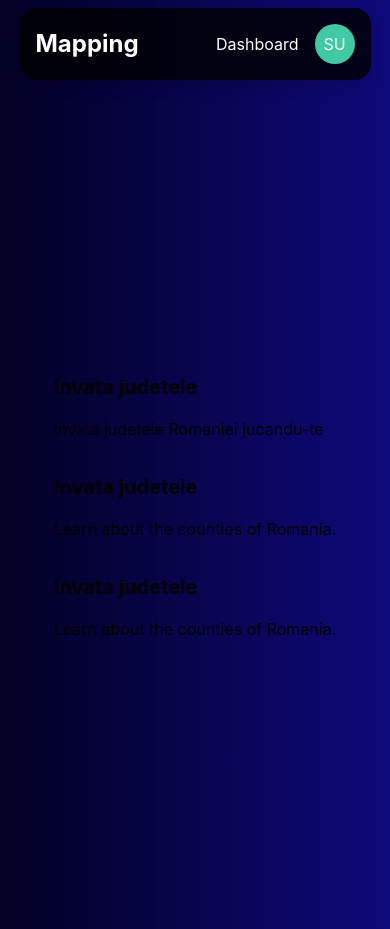
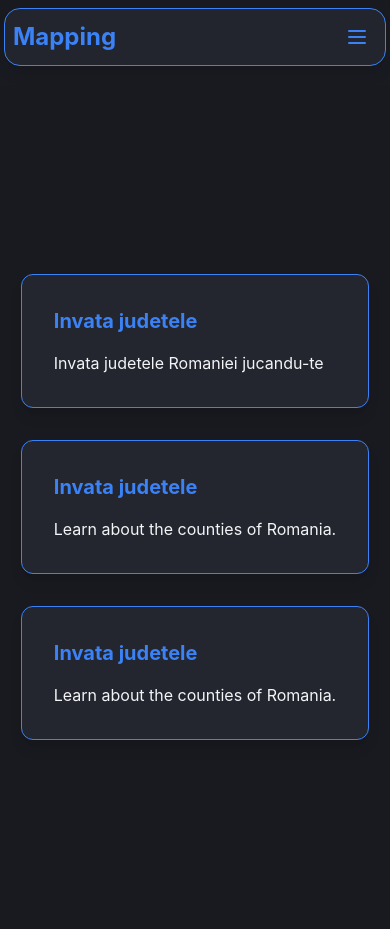
Before and after one commit to LaszloRobert/study-map-frontend, a React (Create React App) app: page /dashboard in a window 390 px wide. Built offline with nearby package versions, Linux system fonts and the light colour scheme; sample sign-in values are in the browser's storage.

Commit message:
Change the coloring and make the app mobile friendly.

```diff
--- a/src/App.css
+++ b/src/App.css
@@ -1,20 +1,19 @@
 /* Default map styles */
 .map path {
-  fill: #ccc;
-  stroke: #000;
+  fill: #23262F; /* surface */
+  stroke: #3B82F6; /* primary */
   stroke-width: 0.5;
   cursor: pointer;
 }
 
 /* Hover effect for paths */
 .map path:hover {
-  fill: #c0a975;
+  fill: #F59E42; /* secondary */
 }
 
 /* When in game mode, disable the hover effect on paths */
 .game-mode .map path:hover {
-  fill: #ccc;
-  /* or use 'inherit' */
+  fill: #23262F;
   cursor: default;
 }
 
@@ -38,10 +37,7 @@
 
 /* Locked counties */
 .locked {
-  fill: #ccc;
-  /* Light gray to indicate locked */
+  fill: #A1A1AA; /* muted */
   cursor: not-allowed;
-  /* Indicate not clickable */
   opacity: 0.6;
-  /* Slight transparency */
 }
--- a/src/Components/Dashboard.jsx
+++ b/src/Components/Dashboard.jsx
@@ -4,32 +4,32 @@ import { motion } from 'framer-motion';
 
 const Dashboard = () => {
     return (
-        <div className="flex flex-col items-center justify-center min-h-screen">
+        <div className="flex flex-col items-center justify-center min-h-screen bg-background">
             <div className="grid grid-cols-1 md:grid-cols-3 gap-8">
                 <motion.div
-                    whileHover={{ scale: 1.1, transition: { duration: 0.5 }, backgroundColor: '#f0f0f0' }}
-                    className='dashboard-card'>
+                    whileHover={{ scale: 1.1, transition: { duration: 0.5 }, backgroundColor: '#23262F' }}
+                    className='dashboard-card bg-surface rounded-xl shadow-lg border border-primary p-8'>
                     <Link to="/county">
-                        <h2 className="text-xl font-bold mb-4">Invata judetele</h2>
-                        <p>Invata judetele Romaniei jucandu-te</p>
+                        <h2 className="text-xl font-bold mb-4 text-primary">Invata judetele</h2>
+                        <p className="text-text">Invata judetele Romaniei jucandu-te</p>
                     </Link>
                 </motion.div>
 
                 <motion.div
-                    whileHover={{ scale: 1.1, transition: { duration: 0.5 }, backgroundColor: '#f0f0f0' }}
-                    className='dashboard-card'>
+                    whileHover={{ scale: 1.1, transition: { duration: 0.5 }, backgroundColor: '#23262F' }}
+                    className='dashboard-card bg-surface rounded-xl shadow-lg border border-primary p-8'>
                     <Link to="/invata-judetele">
-                        <h2 className="text-xl font-bold mb-4">Invata judetele</h2>
-                        <p>Learn about the counties of Romania.</p>
+                        <h2 className="text-xl font-bold mb-4 text-primary">Invata judetele</h2>
+                        <p className="text-text">Learn about the counties of Romania.</p>
                     </Link>
                 </motion.div>
 
                 <motion.div
-                    whileHover={{ scale: 1.1, transition: { duration: 0.5 }, backgroundColor: '#f0f0f0' }}
-                    className='dashboard-card'>
+                    whileHover={{ scale: 1.1, transition: { duration: 0.5 }, backgroundColor: '#23262F' }}
+                    className='dashboard-card bg-surface rounded-xl shadow-lg border border-primary p-8'>
                     <Link to="/invata-judetele">
-                        <h2 className="text-xl font-bold mb-4">Invata judetele</h2>
-                        <p>Learn about the counties of Romania.</p>
+                        <h2 className="text-xl font-bold mb-4 text-primary">Invata judetele</h2>
+                        <p className="text-text">Learn about the counties of Romania.</p>
                     </Link>
                 </motion.div>
             </div>
--- a/src/Components/Login/Login.jsx
+++ b/src/Components/Login/Login.jsx
@@ -41,11 +41,11 @@ const Login = ({ onClose, isRegistering }) => {
             <div className="space-y-4">
                 {isRegistering ? <RegisterForm onClose={onClose} /> : <LoginForm onClose={onClose} />}
             </div>
-            <div className="text-center mt-6 text-text text-sm">Sau</div>
+            <div className="text-center mt-6 text-accent text-sm font-semibold">Sau</div>
             <div className="mt-3 flex justify-center">
                 <button
                     onClick={() => login()}
-                    className="p-3 border border-primary text-primary rounded-full hover:bg-primary hover:text-background transition"
+                    className="p-3 border-2 border-accent text-accent rounded-full hover:bg-accent hover:text-background transition shadow-lg"
                 >
                     <FaGoogle size={20} />
                 </button>
--- a/src/Components/Navbar.jsx
+++ b/src/Components/Navbar.jsx
@@ -38,16 +38,19 @@ const Navbar = () => {
     }, []);
 
     return (
-        <nav className="fixed top-0 w-full text-white flex justify-center">
-            <div className=' bg-black bg-opacity-80 w-[90%] flex justify-between items-center p-4 rounded-2xl mt-2 shadow-lg'>
-                <div className="text-2xl font-bold">
+        <nav className="fixed top-0 w-full text-text flex justify-center z-50">
+            <div className='bg-surface bg-opacity-95 w-[98%] max-w-4xl flex flex-col sm:flex-row justify-between items-center p-2 sm:p-4 rounded-2xl mt-2 shadow-lg border border-primary'>
+                <div className="text-2xl font-bold text-primary w-full sm:w-auto flex justify-between items-center">
                     <Link to="/">Mapping</Link>
+                    <button className="sm:hidden ml-2 p-2" onClick={toggleMenu} aria-label="Open menu">
+                        <svg className="w-6 h-6" fill="none" stroke="currentColor" viewBox="0 0 24 24" xmlns="http://www.w3.org/2000/svg"><path strokeLinecap="round" strokeLinejoin="round" strokeWidth="2" d="M4 6h16M4 12h16M4 18h16"></path></svg>
+                    </button>
                 </div>
 
-                <div className="flex items-center">
+                <div className="hidden sm:flex items-center">
                     <Link
                         to={user ? "/dashboard" : "#"}
-                        className={`mr-4 ${user ? "text-white" : "text-gray-500 cursor-not-allowed"}`}
+                        className={`mr-4 ${user ? "text-text" : "text-muted cursor-not-allowed"}`}
                         data-tooltip-id="dashboard-tooltip"
                         data-tooltip-content={!user ? "Logare este necesara pentru mai multe functionalitati" : ""}
                     >
@@ -58,16 +61,16 @@ const Navbar = () => {
                         {user ? (
                             <div className="relative" ref={menuRef}>
                                 <div
-                                    className="w-10 h-10 bg-primary text-white rounded-full flex items-center justify-center cursor-pointer"
+                                    className="w-10 h-10 bg-primary text-text rounded-full flex items-center justify-center cursor-pointer border-2 border-accent shadow-md"
                                     onClick={toggleMenu}
                                 >
                                     {getInitials(user.name)}
                                 </div>
                                 {menuOpen && (
-                                    <div className="absolute right-0 mt-2 w-48 bg-white rounded-md shadow-lg">
+                                    <div className="absolute right-0 mt-2 w-48 bg-surface rounded-md shadow-lg border border-primary">
                                         <button
                                             onClick={handleLogout}
-                                            className="block w-full text-left px-4 py-2 text-gray-800"
+                                            className="block w-full text-left px-4 py-2 text-text hover:bg-accent hover:text-background transition"
                                         >
                                             Logout
                                         </button>
@@ -75,10 +78,31 @@ const Navbar = () => {
                                 )}
                             </div>
                         ) : (
-                            <button onClick={openModal} className="bg-primary text-textDark hover:bg-secondary font-bold py-2 px-4 rounded cursor-pointer">Logare</button>
+                            <button onClick={openModal} className="bg-primary text-text hover:bg-accent font-bold py-2 px-4 rounded cursor-pointer transition shadow-md">Logare</button>
                         )}
                     </div>
                 </div>
+                {menuOpen && (
+                    <div className="flex flex-col items-center w-full sm:hidden mt-2 space-y-2">
+                        <Link
+                            to={user ? "/dashboard" : "#"}
+                            className={`w-full text-center py-2 ${user ? "text-text" : "text-muted cursor-not-allowed"}`}
+                            data-tooltip-id="dashboard-tooltip-mobile"
+                            data-tooltip-content={!user ? "Logare este necesara pentru mai multe functionalitati" : ""}
+                            onClick={() => setMenuOpen(false)}
+                        >
+                            Dashboard
+                        </Link>
+                        <Tooltip id="dashboard-tooltip-mobile" place="bottom" type="dark" effect="solid" />
+                        <div className="w-full flex justify-center">
+                            {user ? (
+                                <button onClick={handleLogout} className="bg-primary text-text hover:bg-accent font-bold py-2 px-4 rounded w-full transition shadow-md">Logout</button>
+                            ) : (
+                                <button onClick={openModal} className="bg-primary text-text hover:bg-accent font-bold py-2 px-4 rounded w-full transition shadow-md">Logare</button>
+                            )}
+                        </div>
+                    </div>
+                )}
             </div>
             <LoginModal isOpen={isModalOpen} onClose={closeModal} />
         </nav>
--- a/src/index.css
+++ b/src/index.css
@@ -9,8 +9,7 @@ body {
     sans-serif;
   -webkit-font-smoothing: antialiased;
   -moz-osx-font-smoothing: grayscale;
-  background: rgb(2, 0, 36);
-  background: linear-gradient(90deg, rgba(2, 0, 36, 1) 0%, rgba(14, 9, 121, 1) 100%, rgba(0, 112, 255, 1) 100%);
+  background: linear-gradient(180deg, #181A20 0%, #23262F 100%);
 }
 
 code {
@@ -24,10 +23,10 @@ code {
   } */
 
   .input-field {
-    @apply w-full p-2 mb-4 bg-background text-text placeholder-gray-400 border border-primary rounded
+    @apply w-full p-2 mb-4 bg-surface text-text placeholder-muted border border-primary rounded focus:ring-2 focus:ring-accent focus:border-accent transition;
   }
 
   .button {
-    @apply bg-primary hover:bg-accent text-background py-2 px-4 rounded w-full font-semibold
+    @apply bg-primary hover:bg-accent text-text py-2 px-4 rounded w-full font-semibold transition shadow-lg;
   }
 }
--- a/tailwind.config.js
+++ b/tailwind.config.js
@@ -6,11 +6,15 @@ module.exports = {
   theme: {
     extend: {
       colors: {
-        text: '#e1fdf1',
-        background: '#0a0f1f',
-        primary: '#40c9a2',
-        secondary: '#1e3269',
-        accent: '#4b3df1',
+        background: '#181A20',
+        surface: '#23262F',
+        primary: '#3B82F6',
+        secondary: '#F59E42',
+        accent: '#EF476F',
+        text: '#F3F4F6',
+        muted: '#A1A1AA',
+        error: '#EF4444',
+        success: '#22C55E',
       },
     },
   },
```
Also changed, not shown: src/Components/GameMode/CountyMode.jsx (+7 -7 lines), src/Components/Login/LoginModal.jsx (+4 -4 lines), src/Components/MapComponent.jsx (+5 -5 lines).
